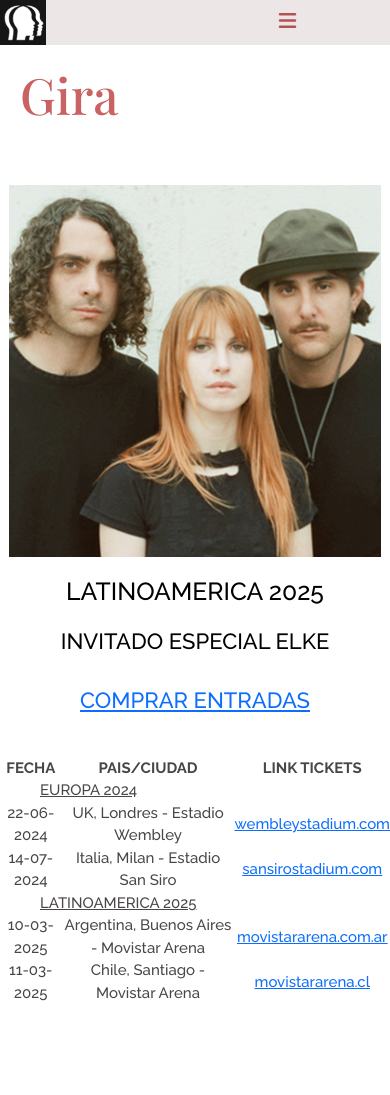
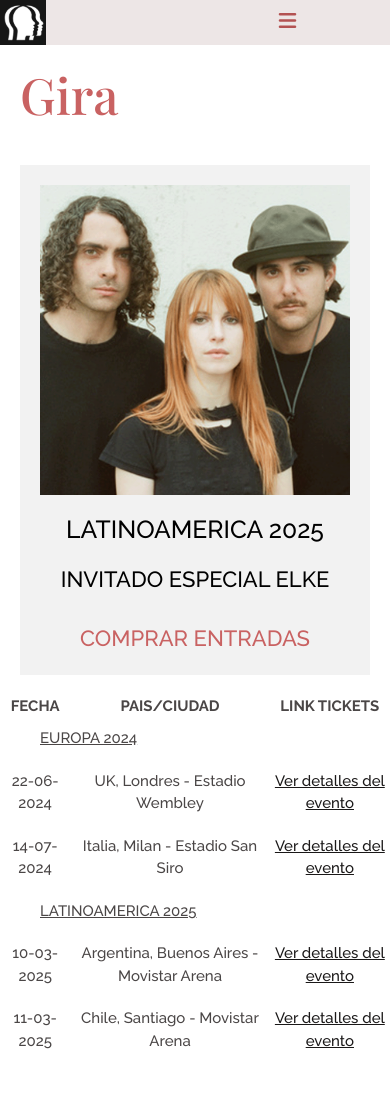
Before and after one commit to CamiPuca/proyecto-coder, a website: page pages/gira.html in a window 390 px wide. Shown: the top 1095 px of the page. Drawn offline with nearby package versions, Linux system fonts and the light colour scheme; a web font is replaced by a local one.

Commit message:
cambios en scss

```diff
--- a/pages/gira.html
+++ b/pages/gira.html
@@ -38,7 +38,7 @@
             <nav><a href="#boletos" class="boton">COMPRAR ENTRADAS</a></nav></div>
         </section>
 
-        <section class="tour-text" id="boletos">
+     <section class="tour-text">
             <table>
                 <tr>
                     <th>FECHA</th>
@@ -51,25 +51,25 @@
                 <tr>
                     <td>22-06-2024</td>
                     <td>UK, Londres - Estadio Wembley </td>
-                    <td><a href="https://www.wembleystadium.com/Tickets" target="_blank">wembleystadium.com</a></td>
+                    <td><a href="https://www.wembleystadium.com/Tickets" target="_blank">Ver detalles del evento</a></td>
                 </tr>
                 <tr>
                     <td>14-07-2024</td>
                     <td>Italia, Milan - Estadio San Siro</td>
-                    <td><a href="https://www.sansirostadium.com/en/" target="_blank">sansirostadium.com</a></td>
+                    <td><a href="https://sansirostadium.com/" target="_blank">Ver detalles del evento</a></td>
                 </tr>
                 <tr>
-                    <td colspan="3" class="titulo-seccion">LATINOAMERICA 2025</td>
+                    <td colspan="3" class="titulo-seccion" id="boletos">LATINOAMERICA 2025</td>
                 </tr>
                 <tr>
                     <td>10-03-2025</td>
                     <td>Argentina, Buenos Aires - Movistar Arena</td>
-                    <td><a href="https://www.movistararena.com.ar/" target="_blank">movistararena.com.ar</a></td>
+                    <td><a href="https://www.movistararena.com.ar/" target="_blank">Ver detalles del evento</a></td>
                 </tr>
                 <tr>
                     <td>11-03-2025</td>
                     <td>Chile, Santiago - Movistar Arena</td>
-                    <td><a href="https://www.movistararena.cl/" target="_blank">movistararena.cl</a></td>
+                    <td><a href="https://www.movistararena.cl/" target="_blank">Ver detalles del evento</a></td>
                 </tr>
 
             </table>
--- a/scss/estilos.scss
+++ b/scss/estilos.scss
@@ -131,7 +131,7 @@ main{
                     border-radius: 10%;
                     padding: 10px 20px;
                 }
-                p{
+                h2,h3,h4{
                     font-weight: 500;
                     color:rgb(74, 70, 70);
                     font-size:22px;
@@ -142,7 +142,7 @@ main{
     }
     .media-grid{
             display: grid;
-            grid-template-columns: 1fr 1fr 1 fr;
+            grid-template-columns: 1fr 1fr 1fr;
             grid-template-rows: 1fr 1fr;
             gap: 60px;
             align-items: center;
@@ -215,6 +215,7 @@ main{
             }
     }
     .gira-promo{
+            background-color:#f2f2f2;
             @include flexbox(row, space-around, center, nowrap);
             padding: 20px 20px;
             margin: 20px;
@@ -233,6 +234,12 @@ main{
                 height: auto;
                 display: inline-block;
             }
+            nav{
+                a{
+                    color:rgb(201, 98, 98) ;
+                    text-decoration: none;
+                }
+            }
     }
     section{
             table{
@@ -245,15 +252,25 @@ main{
                 font-size:22px;
                 margin-top: 8px;
                 text-align:center;
-                .titulo-seccion{
+                tr{
+                    .titulo-seccion{
                         text-align:left;
-                        padding: 0 40px;
+                        padding: 10px 40px;
                         text-decoration: underline;
+                    }
+
+                    td{
+                        a{
+                            color: rgb(26, 24, 24);
+                            &:visited{
+                                color:rgb(201, 98, 98);
+                            }
+                        }
+                    }
+
                 }
             }
-
     }
-
 }
 
 footer{
@@ -303,7 +320,7 @@ footer{
     }
 }
 
-/* RESPONSIVE (se adapta a dispositivos mobiles con enfoque desktop first) */
+/* RESPONSIVE (se adapta a dispositivos moviles con enfoque desktop first) */
 @media screen and (max-width: 768px) {
 
     header nav.desktop{
@@ -330,6 +347,10 @@ footer{
                 }
             }
         }
+
+        .album-grid{
+            gap: 10px;
+        }
         .media-grid{
             @include flexbox(column, center, stretch, nowrap);
         }
@@ -340,17 +361,22 @@ footer{
         .gira-promo{
             @include flexbox(column, center, center, nowrap);
             img{
-                width: 120%;
-                height: auto;
+                display: block;
+                width: 100%;
                 padding-bottom:20px;
+
             }
+
         }
         section{
             table{
                 font-size: 15px;
+                td {
+                    padding: 10px 5px;
+                }
             }
+
         }
-
     }
 
     footer{
```
Also changed, not shown: pages/musica.html (+6 -6 lines), css/estilos.css, 1 other file.
